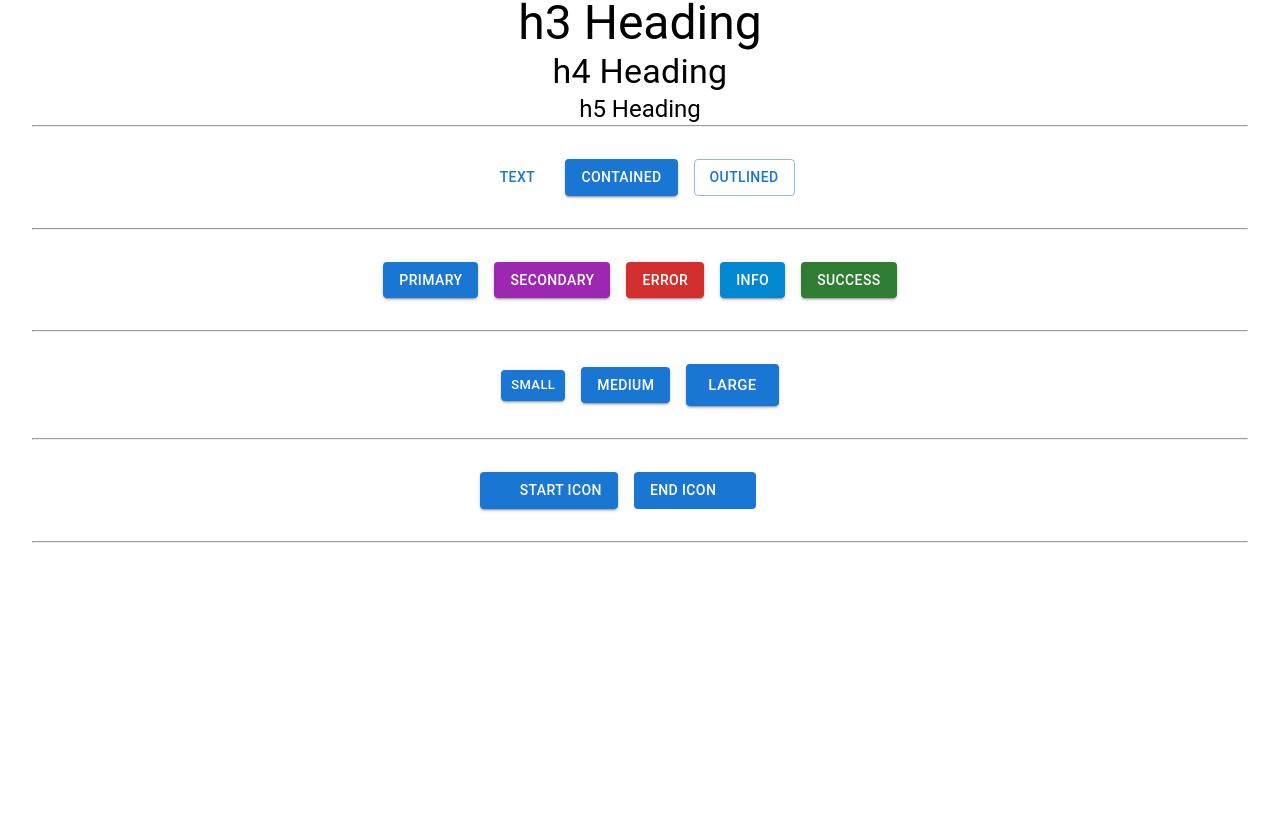
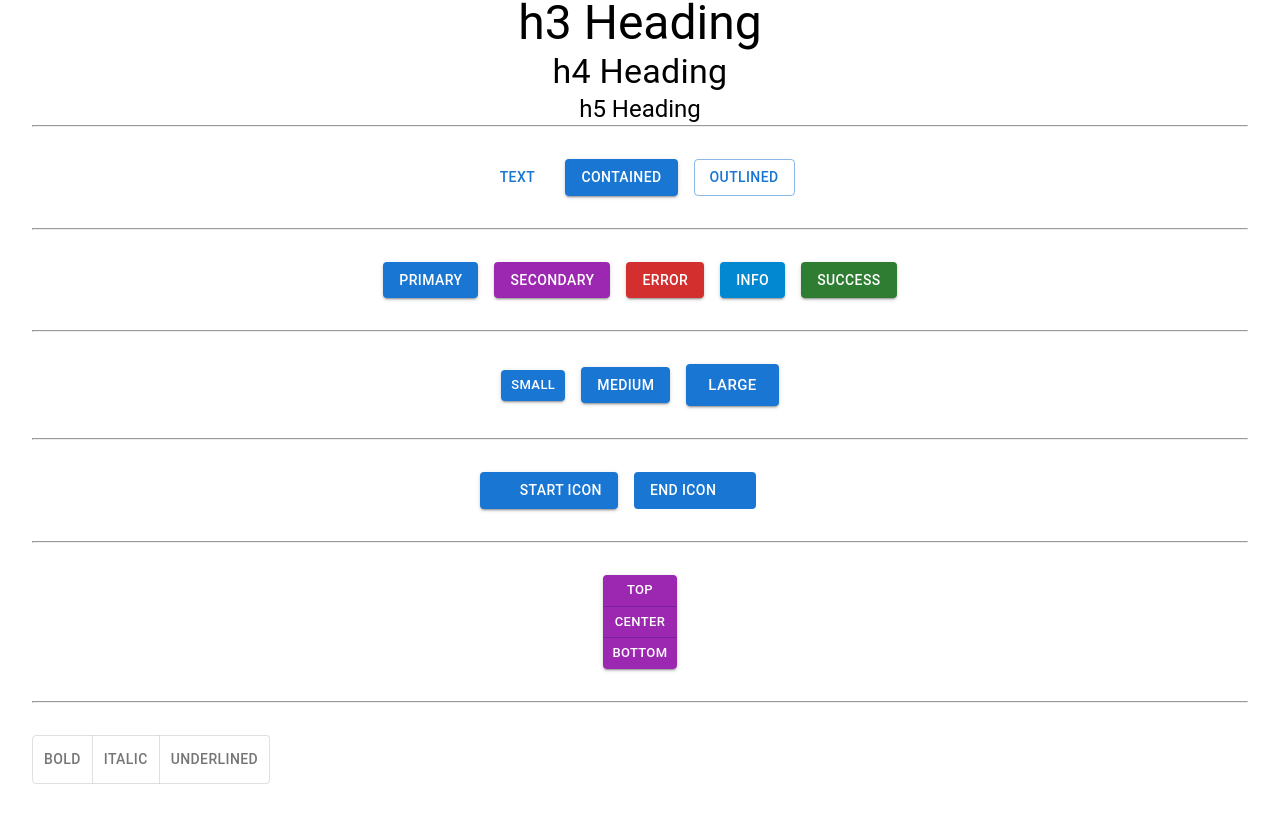
Before and after one commit to Baljann/mui-react, a React (Create React App) app: page / in a window 1280 px wide. Shown: the part 221-1037 px from the top of the page. Before the commit the page ends 800 px from the top, so only its background shows below. Built offline with nearby package versions, Linux system fonts and the light colour scheme; some icons are missing.

Commit message:
Refactor code structure for improved readability and maintainability

```diff
--- a/package.json
+++ b/package.json
@@ -44,5 +44,10 @@
       "last 1 firefox version",
       "last 1 safari version"
     ]
+  },
+  "devDependencies": {
+    "@types/react": "^19.1.3",
+    "@types/react-dom": "^19.1.3",
+    "typescript": "^5.8.3"
   }
 }
--- a/src/components/MuiButton.jsx
+++ b/src/components/MuiButton.tsx
@@ -1,7 +1,24 @@
-import { Stack, Button, IconButton } from "@mui/material";
+import {
+  Stack,
+  Button,
+  IconButton,
+  ButtonGroup,
+  ToggleButtonGroup,
+  ToggleButton,
+} from "@mui/material";
+
 import AdbIcon from "@mui/icons-material/Adb";
+import FormatBoldIcon from "@mui/icons-material/FormatBold";
+import FormatItalicIcon from "@mui/icons-material/FormatItalic";
+import FormatUnderlinedIcon from "@mui/icons-material/FormatUnderlined";
+import {useState} from 'react'
 
 export const MuiButton = () => {
+  const [formats, setFormats] = useState<string[]>([]);
+  const handleFormatChange = (_event: React.MouseEvent<HTMLElement>, updatedFormats: string []) => {
+setFormats(updatedFormats)
+  }
+
   return (
     <Stack spacing={4}>
       <hr />
@@ -60,6 +77,28 @@ export const MuiButton = () => {
         </IconButton>
       </Stack>
       <hr />
+      <Stack display="block" spacing={2} direction="row">
+        <ButtonGroup
+          variant="contained"
+          orientation="vertical"
+          size="small"
+          color="secondary"
+          aria-label="alignement button group"
+        >
+          <Button onClick={() => alert("Top clicked")}>Top</Button>
+          <Button>Center</Button>
+          <Button>Bottom</Button>
+        </ButtonGroup>
+      </Stack>
+      <hr />
+<Stack direction='row'>
+  <ToggleButtonGroup aria-label='text formatting' value={formats} onChange={handleFormatChange}>
+    <ToggleButton value='bold' aria-label='bold'>Bold</ToggleButton>
+    <ToggleButton value='italic' aria-label='italic'>Italic</ToggleButton>
+    <ToggleButton value='underlined' aria-label='underlined'>Underlined</ToggleButton>
+  </ToggleButtonGroup>
+</Stack>
+
     </Stack>
   );
 };
```
Also changed, not shown: tsconfig.json (added, +20 -0 lines), src/App.tsx (renamed from src/App.jsx), src/components/MuiTypography.tsx (renamed from src/components/MuiTypography.jsx), 2 other files (tests, documents, lock files or other folders).
